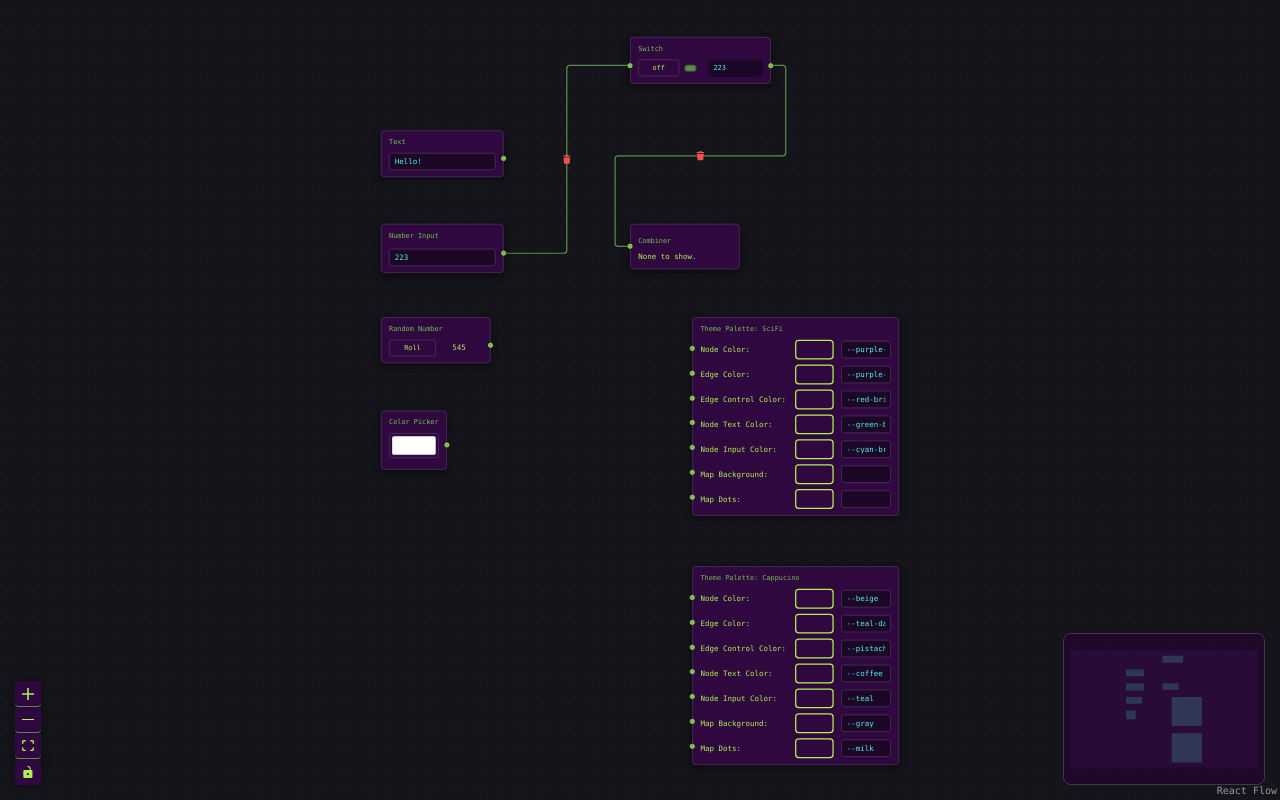
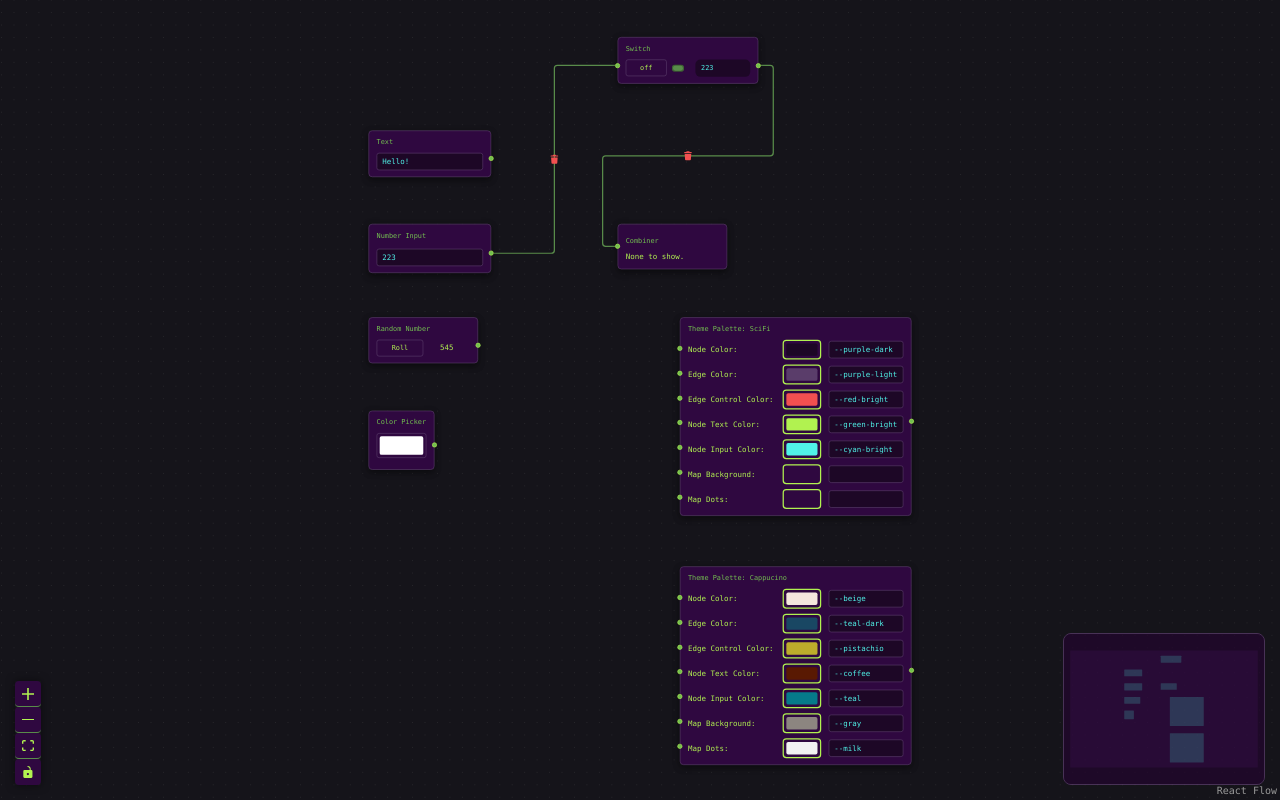
Before and after one commit to knaut/react-flow-notebook, a React (Vite) app: page / in a window 1280 px wide. Built offline with nearby package versions, Linux system fonts and the light colour scheme; what @radix-ui/themes would draw is missing.

Commit message:
display theme colors in palette swatches

```diff
--- a/src/components/StatefulStyles.tsx
+++ b/src/components/StatefulStyles.tsx
@@ -1,14 +1,6 @@
 import { useEffect } from 'react'
 import { useStore } from '../store/useStore'
-
-function sanitizeCssValue( string ) {
-  if (string?.startsWith('--')) {
-    // is a css var
-    return `var(${string})`
-  } else {
-    return string
-  }
-}
+import { sanitizeCssValue } from '../utils'
 
 export function StatefulStyles({ id }) {
   const { theme, setTheme } = useStore()
--- a/src/components/ThemePalette.tsx
+++ b/src/components/ThemePalette.tsx
@@ -3,7 +3,7 @@ import { Handle, Position, useNodeConnections, useNodesData } from '@xyflow/reac
 import { css } from '@emotion/react'
 import { createPortal } from 'react-dom'
 import { useStore } from '../store/useStore'
-import { camelCaseToCapitalizeWithSpaces } from '../utils'
+import { camelCaseToCapitalizeWithSpaces, sanitizeCssValue } from '../utils'
 
 import * as themes from '../themes'
 
@@ -29,7 +29,7 @@ function PaletteSwatch({ label, color }) {
 				border-radius: 6px;	/* use a variable here */
 			`}>
 				<div css={css`
-					background: ${color};
+					background: ${sanitizeCssValue(color)};
 					height: 20px;
 					width: 100%;
 					border-radius: 3px;
@@ -38,7 +38,7 @@ function PaletteSwatch({ label, color }) {
 				</div>
 			</div>
 			<div css={css`
-				width: 80px;
+				width: 120px;
 			`}>
 				<input readOnly value={color} id="text" name="text" className="nodrag"/>
 			</div>
@@ -57,31 +57,32 @@ export function ThemePalette({ id, data }) {
 	const nodesData = useNodesData(connections.map(c => c.source))
 	const color = nodesData[0]?.data?.value || 'no value'
 
-	console.log(nodesData)
+	// console.log(nodesData)
 
-	useEffect(() => {
-		setTheme({
-			nodeColor: color
-		})
-	}, [color])
+	// this line should go in a theme renderer/switcher
+	// useEffect(() => {
+	// 	setTheme({
+	// 		nodeColor: color
+	// 	})
+	// }, [color])
 
 	const themePalette = themes[data.value];
 
 	return (
 		<div className="basic-node">
 			<label>Theme Palette: <span>{data.value}</span></label>
-			{/*<Handle type="target" position={Position.Left} />*/}
+
+			<Handle
+				type="source"
+				position={Position.Right}
+				// id={`${data.value}_output`}
+			/>
 
 			<div css={css`
 				display: flex;
 				flex-direction: column;
 				gap: 8px;
 			`}>
-
-				{/*<PaletteSwatch
-					label={'nodeColor'}
-					color={color}
-				/>*/}
 
 				{Object.keys(themePalette).map((key, index) => (
 					<>
@@ -99,16 +100,8 @@ export function ThemePalette({ id, data }) {
 				))}
 
 			</div>
-			{/*{createPortal(
-				<style type="text/css">
-					{`
-						.react-flow__node > .basic-node {
-							background: ${color} !important;
-						}
-					`}
-				</style>,
-				document.body
-			)}*/}
+
+
 		</div>
 	)
 }
--- a/src/utils.ts
+++ b/src/utils.ts
@@ -1,4 +1,13 @@
 import { NODE_TYPES, EDGE_TYPES, SEP } from './constants'
+
+export function sanitizeCssValue( string ) {
+  if (string?.startsWith('--')) {
+    // is a css var
+    return `var(${string})`
+  } else {
+    return string
+  }
+}
 
 export function camelCaseToCapitalizeWithSpaces(camelCaseString) {
   const spacedString = camelCaseString.replace(/([a-z])([A-Z])/g, '$1 $2');
```
